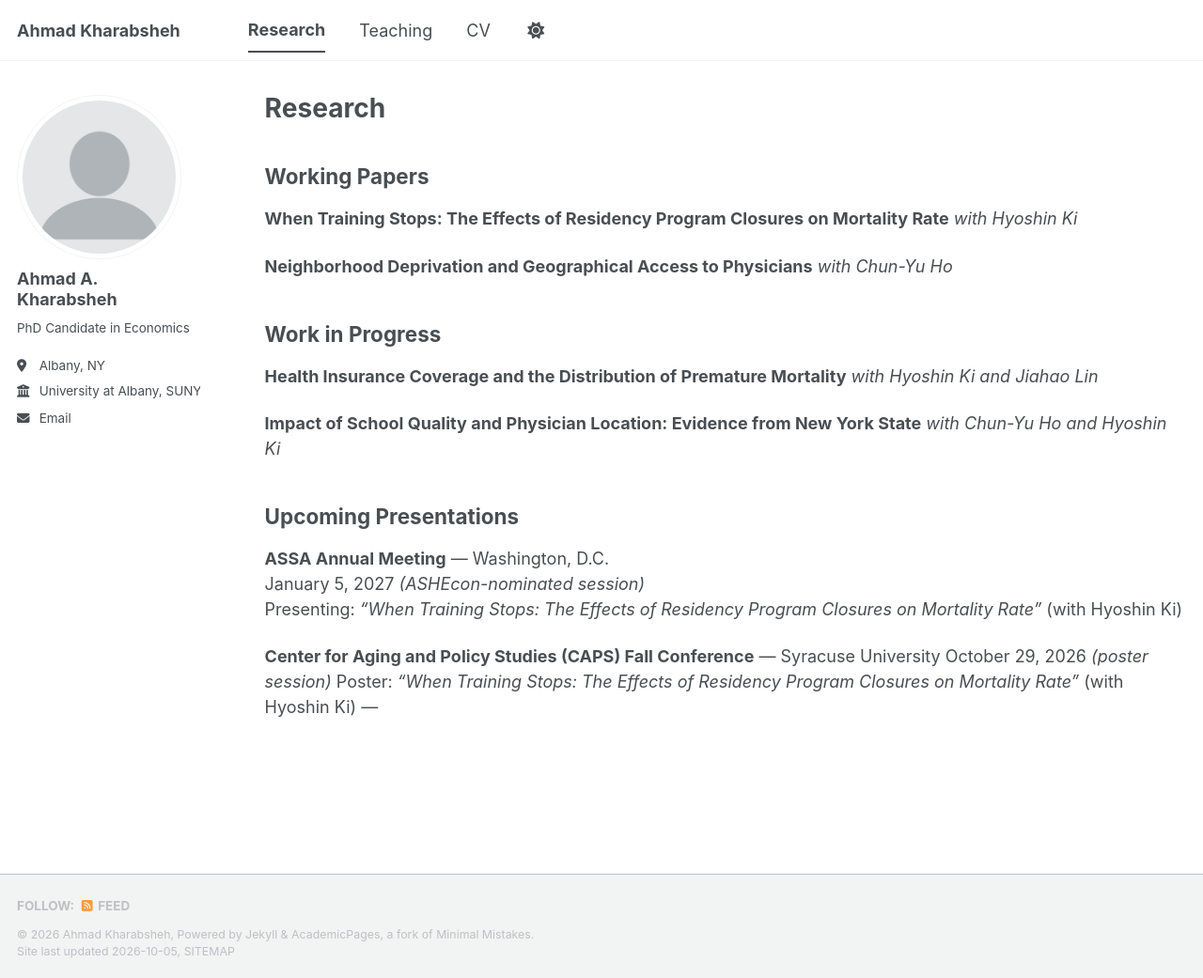
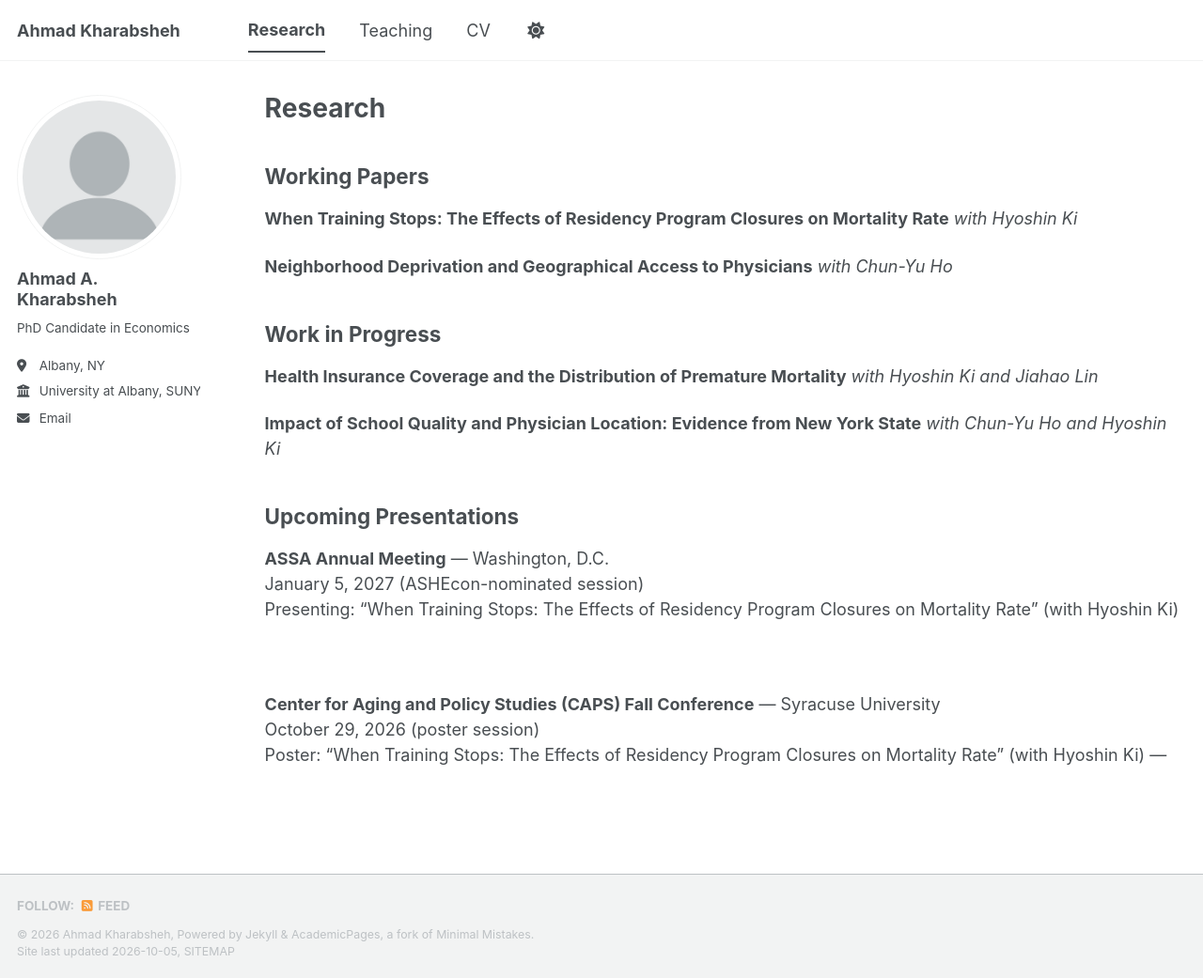
Before and after one commit to Kharabshehahmad/Kharabshehahmad.github.io, a Jekyll site: the page built from _pages/research.md, in a window 1280 px wide and 1041 px high. Shown: the whole window at 94% size. Built offline with Jekyll 4.4.1, drawn with Linux system fonts in a browser that asks for light colours; a script bundle is joined from its source files by our own code; library files that are not in the unit come from our copies.

Commit message:
Update research.md

```diff
--- a/_pages/research.md
+++ b/_pages/research.md
@@ -26,10 +26,12 @@ author_profile: true
 ## Upcoming Presentations
 
 **ASSA Annual Meeting** — Washington, D.C.<br>
-January 5, 2027 *(ASHEcon-nominated session)*<br>
-Presenting: *"When Training Stops: The Effects of Residency Program Closures on Mortality Rate"* (with Hyoshin Ki)
+January 5, 2027 (ASHEcon-nominated session)<br>
+Presenting: "When Training Stops: The Effects of Residency Program Closures on Mortality Rate" (with Hyoshin Ki)
 
-**Center for Aging and Policy Studies (CAPS) Fall Conference** — Syracuse University
-October 29, 2026 *(poster session)*
-Poster: *"When Training Stops: The Effects of Residency Program Closures on Mortality Rate"* (with Hyoshin Ki)
+<br>
+
+**Center for Aging and Policy Studies (CAPS) Fall Conference** — Syracuse University<br>
+October 29, 2026 (poster session)<br>
+Poster: "When Training Stops: The Effects of Residency Program Closures on Mortality Rate" (with Hyoshin Ki)
 ---
```
